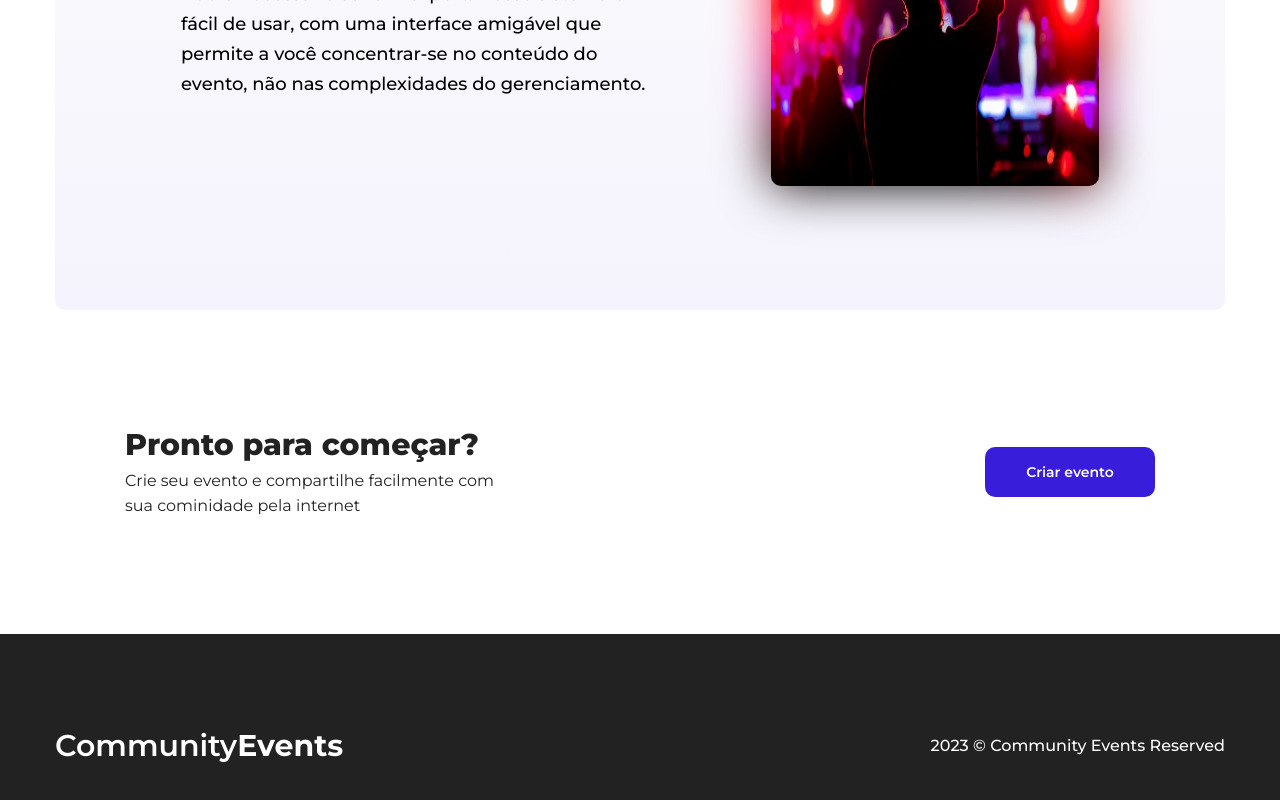
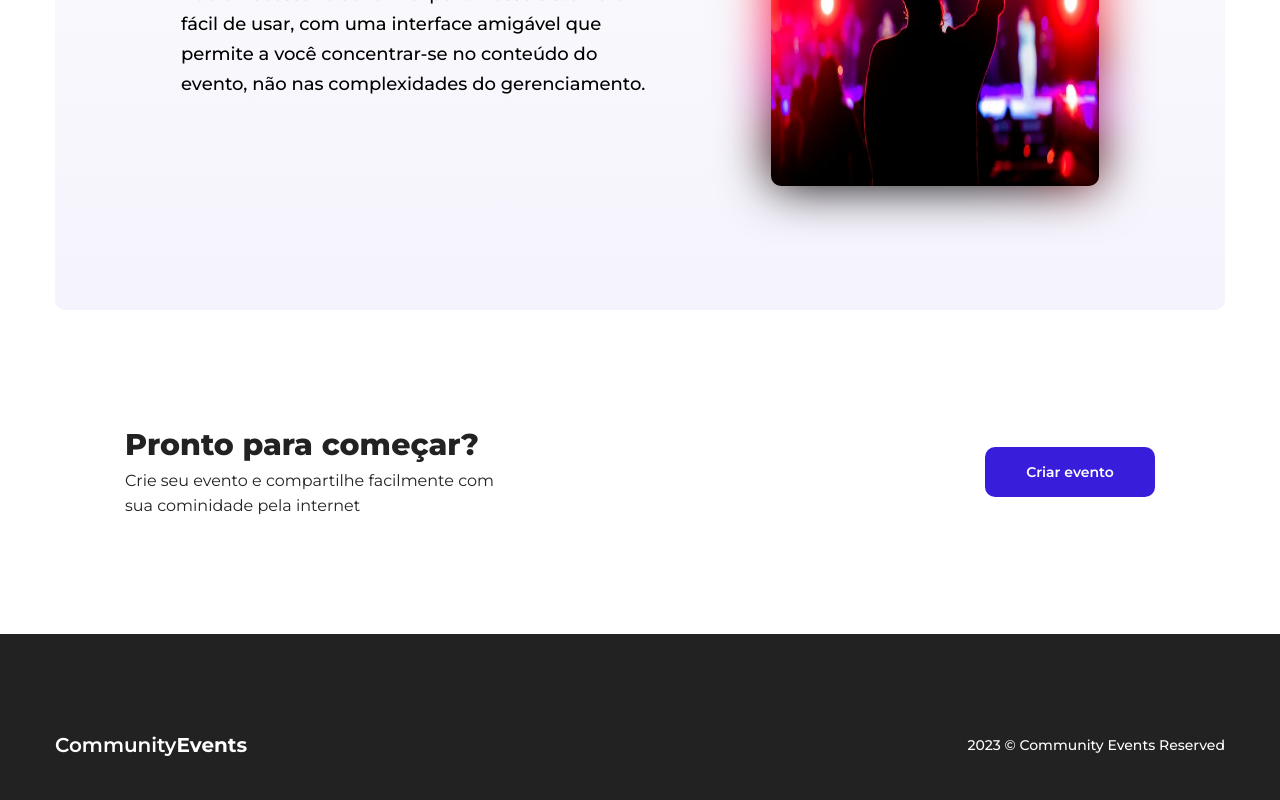
Before and after one commit to wendelpantoja/community-events, a React (Vite) app: page / in a window 1280 px wide. Shown: the part 2062-2862 px from the top of the page. Built offline with nearby package versions, Linux system fonts and the light colour scheme; no server answers; the database is empty.

Commit message:
:recycle: refacto: refacto logo and cripto footer

```diff
--- a/src/components/Footer/index.tsx
+++ b/src/components/Footer/index.tsx
@@ -8,7 +8,7 @@ export function Footer() {
             <Container>
                 <div className="box_footer">
                     <div className="logo_footer">
-                        <h2>Community<span>Events</span></h2>
+                        <h3>Community<span>Events</span></h3>
                     </div>
                     <div className="cripto">
                         <p>2023 © Community Events Reserved</p>
--- a/src/components/Footer/styles.ts
+++ b/src/components/Footer/styles.ts
@@ -16,17 +16,18 @@ export const ContainerFooter = styled.div`
     }
 
     .logo_footer {
-        h2 {
+        h3 {
             font-weight: var(--font-semi-bold);
         }
         span {
             color: var(--text-color-white);
-            font-size: var(--h2-font-size);
+            font-size: var(--h3-font-size);
             font-weight: var(--font-bold);
         }
     }
 
     .cripto p {
+        font-size: var(--small-font-size);
         font-weight: var(--font-medium);
     }
 `
```
